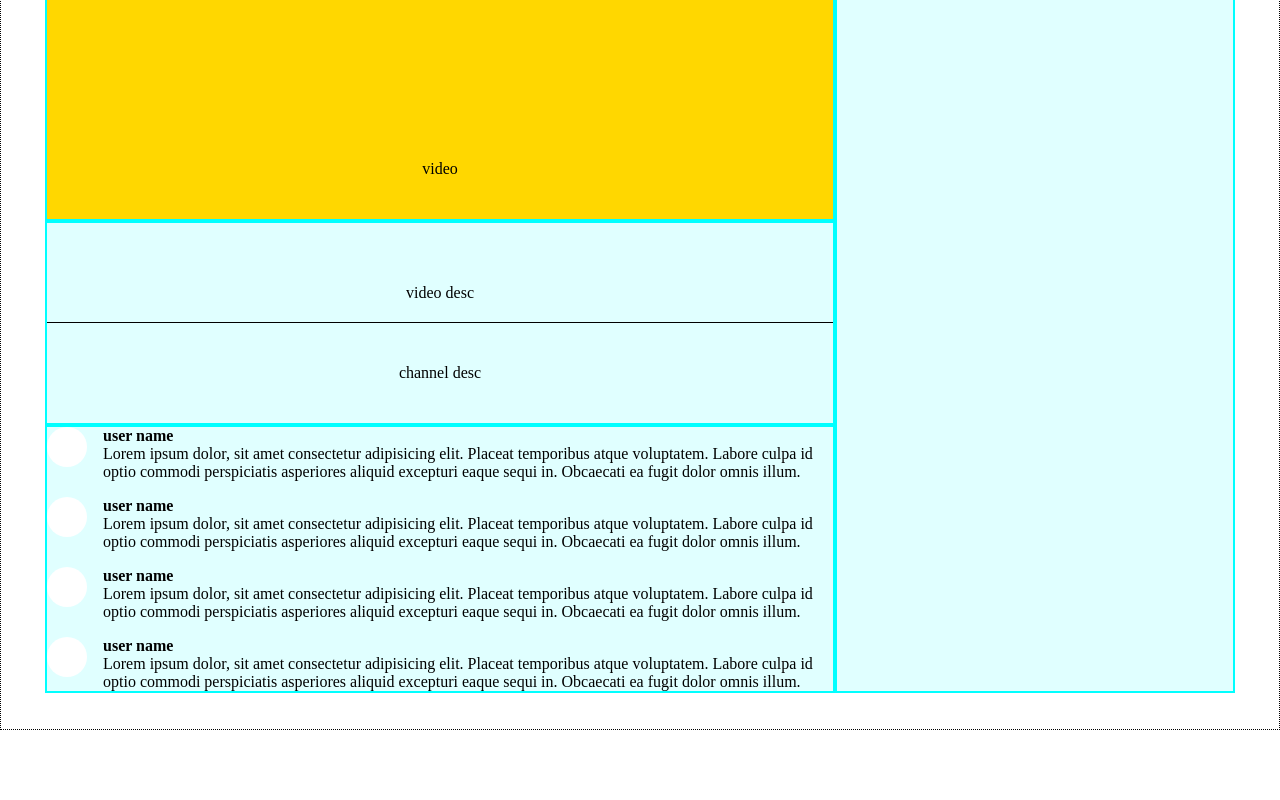
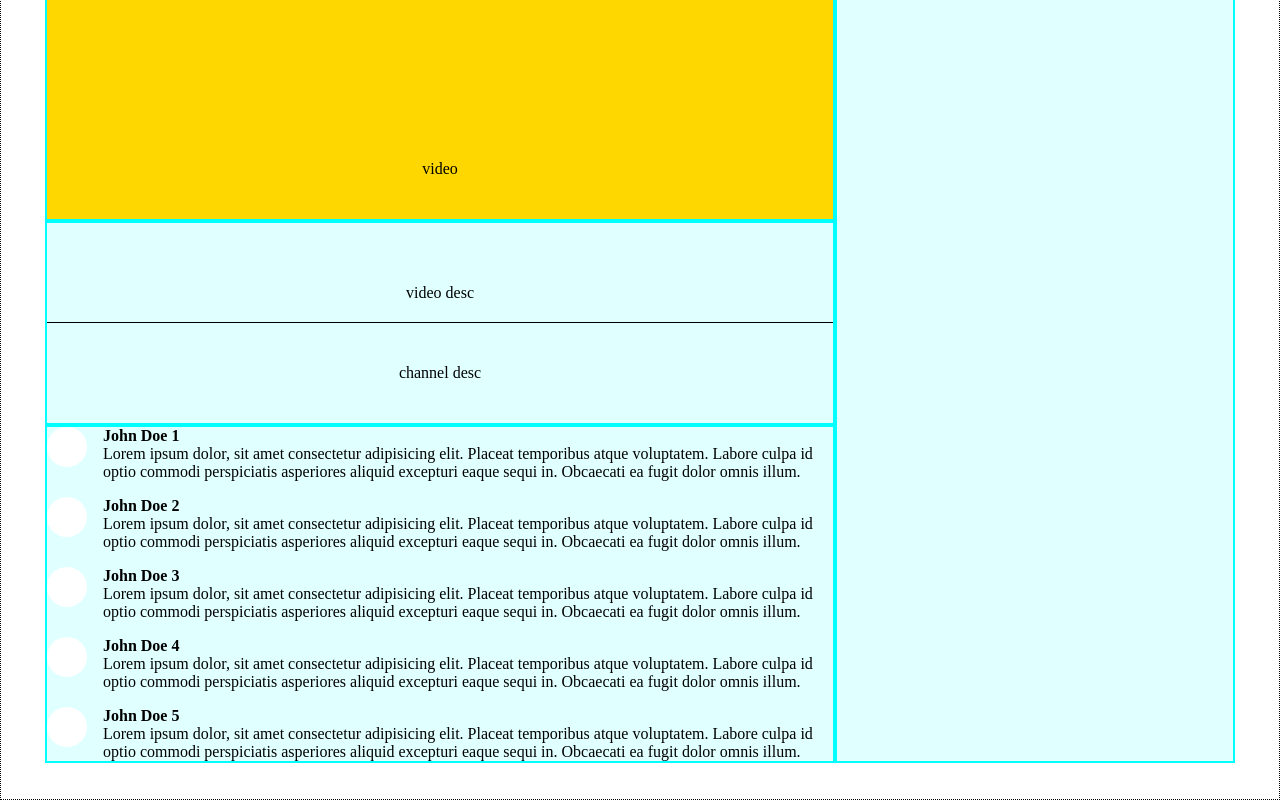
Before and after one commit to xinbenlv-just-learning/css-practice, a plain HTML site: page youtube.html in a window 1280 px wide. Shown: the part 421-1221 px from the top of the page. Before the commit the page ends 1151 px from the top, so only its background shows below. Drawn offline with nearby package versions, Linux system fonts and the light colour scheme.

Commit message:
add vuejs onto the page

```diff
--- a/youtube.html
+++ b/youtube.html
@@ -31,11 +31,13 @@
             height: 24px;
             width: 24px;
         }
+
         .profile-picture .icon {
             border-radius: 16px;
             height: 32px;
             width: 32px;
         }
+
         .nav-right {
             align-items: center;
         }
@@ -66,8 +68,9 @@
             display: grid;
             grid-template-columns: 1fr 400px;
         }
+
         .main-container {
-            padding: 16px 24px ;
+            padding: 16px 24px;
         }
 
 
@@ -83,11 +86,13 @@
         }
 
         .flex-grow-1 {
-            flex-grow:1;
+            flex-grow: 1;
         }
+
         .search-form {
             gap: 0em;
         }
+
         .search-button {
             flex-basis: 100px;
             min-height: 32px;
@@ -96,23 +101,26 @@
             justify-content: center;
             align-items: center;
         }
+
         /* .search-bar {
             min-height: 24px;
         } */
         .search-form .flex-container {
             position: relative;
         }
+
         .search-auto-complete {
-            position:absolute;
+            position: absolute;
             min-height: 50px;
             width: 100%;
-            top:40px;
+            top: 40px;
             border: 1px solid;
-            background-color:white ;
+            background-color: white;
             opacity: 0.5;
-            padding-top:16px;
+            padding-top: 16px;
             padding-bottom: 16px;
         }
+
         .search-auto-complete-item {
             border: 1px solid;
             min-height: 24px;
@@ -120,6 +128,7 @@
             justify-content: space-between;
             display: flex;
         }
+
         .video-desc {
             height: 100px;
             padding: 20px 0 8px 0;
@@ -131,7 +140,7 @@
             height: 40px;
             background-color: white;
             flex-shrink: 0;
-            flex-grow:0;
+            flex-grow: 0;
             flex-basis: 40px;
         }
 
@@ -140,11 +149,11 @@
             line-height: unset;
             text-align: start;
         }
-
     </style>
 </head>
 
 <body>
+    <div class="body-container" id="app">
         <div class="header">
             <div class="flex-container">
                 <div class="nav-item three-line">
@@ -154,7 +163,6 @@
                     <div class="border-box ">YT Premium</div>
                 </div>
             </div>
-
             <div class="nav-item search border-box">
                 <form class="flex-container search-form" action="">
                     <div class="flex-container flex-grow-1">
@@ -194,8 +202,6 @@
                 </div>
             </div>
         </div>
-
-    </div>
         <div class="grid main-container">
             <div class="video demo-box">video</div>
             <div class="next demo-box">next</div>
@@ -204,37 +210,28 @@
                 <div class="channel-desc">channel desc</div>
             </div>
             <div class="video-comments demo-box flex-container flex-column">
-            <div class="flex-container flex-row">
+                <div class="flex-container flex-row" v-for="i in commentsNum">
                     <div class="comment-profile-pic"></div>
                     <div>
-                    <div> <b>user name</b></div>
-                    <div>Lorem ipsum dolor, sit amet consectetur adipisicing elit. Placeat temporibus atque voluptatem. Labore culpa id optio commodi perspiciatis asperiores aliquid excepturi eaque sequi in. Obcaecati ea fugit dolor omnis illum.</div>
-                </div>
-            </div>
-            <div class="flex-container flex-row">
-                <div class="comment-profile-pic"></div>
-                <div>
-                    <div> <b>user name</b></div>
-                    <div>Lorem ipsum dolor, sit amet consectetur adipisicing elit. Placeat temporibus atque voluptatem. Labore culpa id optio commodi perspiciatis asperiores aliquid excepturi eaque sequi in. Obcaecati ea fugit dolor omnis illum.</div>
-                </div>
-            </div>
-            <div class="flex-container flex-row">
-                <div class="comment-profile-pic"></div>
-                <div>
-                    <div> <b>user name</b></div>
-                    <div>Lorem ipsum dolor, sit amet consectetur adipisicing elit. Placeat temporibus atque voluptatem. Labore culpa id optio commodi perspiciatis asperiores aliquid excepturi eaque sequi in. Obcaecati ea fugit dolor omnis illum.</div>
-                </div>
-            </div>
-            <div class="flex-container flex-row">
-                <div class="comment-profile-pic"></div>
-                <div>
-                    <div> <b>user name</b></div>
-                    <div>Lorem ipsum dolor, sit amet consectetur adipisicing elit. Placeat temporibus atque voluptatem. Labore culpa id optio commodi perspiciatis asperiores aliquid excepturi eaque sequi in. Obcaecati ea fugit dolor omnis illum.</div>
+                        <div> <b>John Doe {{i}}</b></div>
+                        <div>Lorem ipsum dolor, sit amet consectetur adipisicing elit. Placeat temporibus atque voluptatem.
+                            Labore culpa id optio commodi perspiciatis asperiores aliquid excepturi eaque sequi in.
+                            Obcaecati ea fugit dolor omnis illum.</div>
                     </div>
                 </div>
             </div>
         </div>
-
+    </div>
+    <script src="https://cdn.jsdelivr.net/npm/vue/dist/vue.js"></script>
+    <script>
+        var app = new Vue({
+            el: '#app',
+            data: {
+                username: "John Doe",
+                commentsNum: 5,
+            }
+        });
+    </script>
 </body>
 
 </html>
```
Lines whose indentation alone changed are shown as unchanged.
